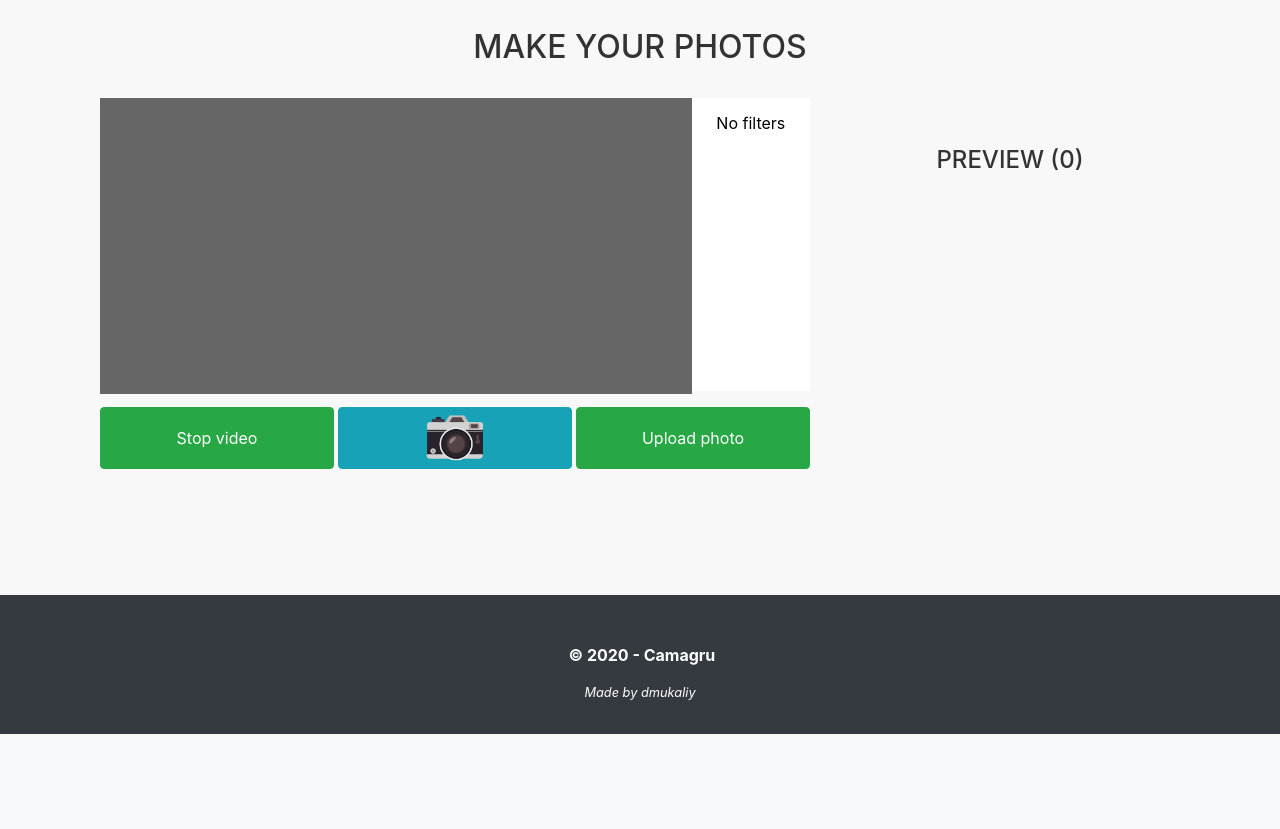
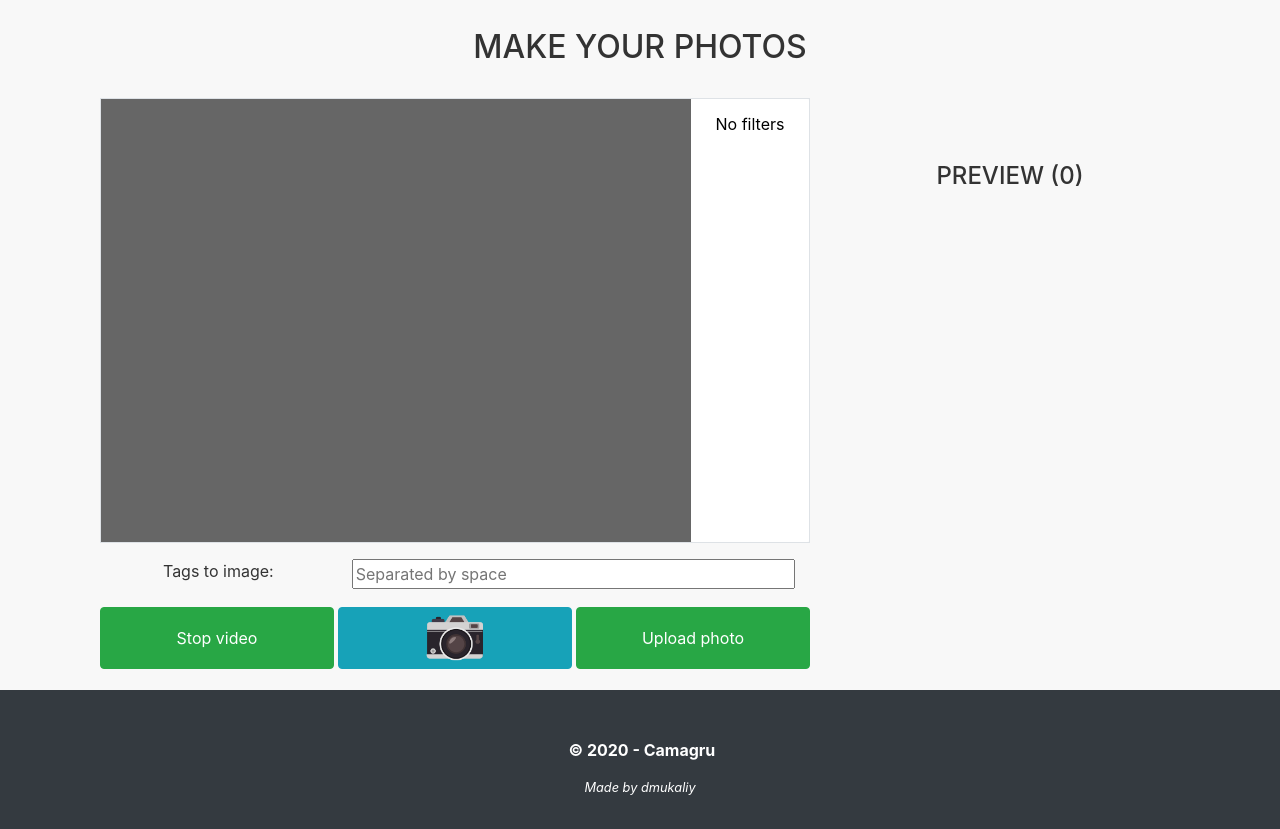
Before and after one commit to DianaMukaliyeva/camagru, a PHP site: page /images/add in a window 1280 px wide. Shown: the part 66-895 px from the top of the page. Before the commit the page ends 800 px from the top, so only its background shows below. Run offline with PHP 8.4, Linux system fonts and the light colour scheme; the visitor is signed in with stand-in values (Sample User, id 1); data that the repository does not hold is empty.

Commit message:
style: Improve styling of taking photo

```diff
--- a/assets/css/pagination.css
+++ b/assets/css/pagination.css
@@ -16,9 +16,11 @@ a {
     color: #28f;
     text-decoration: none;
 }
+
 a:hover, a:focus {
     color: darken(#28f, 15%);
 }
+
 a:active {
     color: darken(#28f, 30%);
 }
@@ -61,6 +63,7 @@ main {
     transition: opacity .2s, transform .2s;
     width: 15em;
 }
+
 .article-list__item:hover {
     opacity: 1;
     transform: scale(1);
@@ -108,13 +111,16 @@ main {
     display: inline-block;
     margin: 0 1em;
 }
+
 .article-list__pagination__item a {
     color: #888;
     text-decoration: none;
 }
+
 .article-list__pagination__item:hover, .article-list__pagination__item:focus {
     color: lighten(#888, 15%);
 }
+
 .article-list__pagination__item:active {
     color: lighten(#888, 30%);
 }
--- a/assets/css/style.css
+++ b/assets/css/style.css
@@ -1,3 +1,7 @@
+* {
+    outline: none;
+}
+
 .content {
     padding: 70px 0 160px;
 }
@@ -44,11 +48,6 @@ footer {
     background-color: #666;
 }
 
-#camera_wrapper {
-    margin: 0px auto;
-    margin-bottom: -9px;
-}
-
 #photo_list {
     overflow-y: auto;
     max-height: 250px;
--- a/assets/js/image.js
+++ b/assets/js/image.js
@@ -1,14 +1,22 @@
-let isVideoLoaded = false;
-let imagesInCapture = 0;
 
 const urlpath = window.location.pathname.split('/')[1];
 navigator.getUserMedia = navigator.getUserMedia || navigator.webkitGetUserMedia ||
     navigator.mozGetUserMedia || navigator.msGetUserMedia || navigator.oGetUserMedia;
 
 const video = document.getElementById('video');
-const photo_list = document.getElementById("photo_list");
-const video_stream_button = document.getElementById('video_stream');
+const photoList = document.getElementById("photo_list");
+const videoStreamButton = document.getElementById('video_stream');
 const takePhotoButton = document.getElementById('take_photo');
+
+let isVideoLoaded = false;
+let streaming = false;
+let imagesInCapture = 0;
+
+// standard definition television pic is 640px x 480px (4:3 aspect ratio)
+// hidh-definition 1280px x 720px
+let width = 320; // We will scale the photo width to this
+let height = 0; // This will be computed based on the input stream
+
 
 const deleteImageContainer = function (div) { this.parentElement.remove(); }
 
@@ -24,6 +32,22 @@ const startStream = function () {
                 console.log("Something went wrong!");
             });
     }
+    video.addEventListener('canplay', function (ev) {
+        if (!streaming) {
+            height = video.videoHeight / (video.videoWidth / width);
+
+            // Firefox currently has a bug where the height can't be read from
+            // the video, so we will make assumptions if this happens.
+            if (isNaN(height)) {
+                height = width / (4 / 3);
+            }
+            video.setAttribute('width', width);
+            video.setAttribute('height', height);
+            canvas.setAttribute('width', width);
+            canvas.setAttribute('height', height);
+            streaming = true;
+        }
+    }, false);
 }
 
 const takePhoto = function () {
@@ -31,10 +55,10 @@ const takePhoto = function () {
     let data = {};
     let filters = [];
     canvas = document.createElement("canvas");
-    canvas.width = 270;
-    canvas.height = 200;
-    data.width = 270;
-    data.height = 200;
+    canvas.width = width;
+    canvas.height = height;
+    data.width = width;
+    data.height = height;
     if (isVideoLoaded || document.getElementById('uploaded_photo')) {
         // if (document.getElementById('uploaded_photo') && isVideoLoaded) {
         //     var uploaded_photo = document.getElementById('uploaded_photo');
@@ -46,7 +70,7 @@ const takePhoto = function () {
         //     uploaded_photo.remove();
         // }
         // else
-        canvas.getContext('2d').drawImage(video, 0, 0, canvas.width, canvas.height);
+        canvas.getContext('2d').drawImage(video, 0, 0, width, height);
         data.img_data = canvas.toDataURL('image/png');
         for (var i = 0; i < applied_filters.options.length; i++)
             if (applied_filters.options[i].selected && applied_filters.options[i].value != "")
@@ -59,7 +83,7 @@ const takePhoto = function () {
         let xmlhttp = new XMLHttpRequest();
         xmlhttp.onreadystatechange = function () {
             if (this.readyState == 4 && this.status == 200) {
-                photo_list.appendChild(createImageContainer(JSON.parse(this.responseText)));
+                photoList.appendChild(createImageContainer(JSON.parse(this.responseText)));
                 document.getElementById('display_list').style.display = "block";
                 imagesInCapture++;
                 document.getElementById('images_header').innerHTML = "Preview (" + imagesInCapture + ")";
@@ -84,13 +108,13 @@ const toggleStream = function () {
             track.stop();
         }
         video.srcObject = null;
-        video_stream_button.innerHTML = "Start video";
+        videoStreamButton.innerHTML = "Start video";
         takePhotoButton.disabled = true;
     } else {
         if (video.srcObject === null) {
             startStream();
         }
-        video_stream_button.innerHTML = "Stop video";
+        videoStreamButton.innerHTML = "Stop video";
         takePhotoButton.disabled = false;
     }
 }
@@ -105,5 +129,5 @@ const createImageContainer = function (img) {
 }
 
 startStream();
-video_stream_button.addEventListener('click', toggleStream);
+videoStreamButton.addEventListener('click', toggleStream);
 takePhotoButton.addEventListener('click', takePhoto);
--- a/models/Image.php
+++ b/models/Image.php
@@ -1,7 +1,7 @@
 <?php
 class Image {
 
-    // Find user by email
+    // Get images
     public function getImages() {
         $result = Db::queryAll('SELECT * FROM images');
         return $result;
--- a/views/images/add.php
+++ b/views/images/add.php
@@ -6,10 +6,11 @@
     <div class="row">
         <!-- camera screen -->
         <div class="col-md-8">
-            <div class="row video_container">
-                <div class="col-lg-10 px-0" id="camera_wrapper">
-                    <video id="video" autoplay=true></video>
-                    <br />
+            <div class="row border">
+                <div class="col-lg-10 px-0">
+                    <div class="embed-responsive embed-responsive-4by3">
+                        <video class="embed-responsive-item" id="video" autoplay=true></video>
+                    </div>
                 </div>
                 <div class="col-lg-2 filter_container px-0">
                     <select name="filters[]" id="filters" multiple>
@@ -21,6 +22,10 @@
                         <?php endif ?>
                     </select>
                 </div>
+            </div>
+            <div class="row pt-3">
+                <div class="col-md-4 text-center"><label>Tags to image:</label></div>
+                <div class="col-md-8"><input class="w-100" id="tags" placeholder="Separated by space"></div>
             </div>
             <div class="row">
                 <div class="col pt-3 px-0 d-flex justify-content-center">
@@ -36,12 +41,12 @@
         </div>
         <!-- show captured image -->
         <div class="text-center col-md-4 h-70 pt-5">
-            <h4 id="images_header">Preview (0)</h4>
+            <h4 class="py-3" id="images_header">Preview (0)</h4>
             <div id="display_list">
                 <div id="photo_list"></div>
                 <br>
-                <button>Cancel</button>
-                <button>Save</button>
+                <button class="btn btn-success">Cancel</button>
+                <button class="btn btn-success">Save</button>
             </div>
         </div>
     </div>
```
